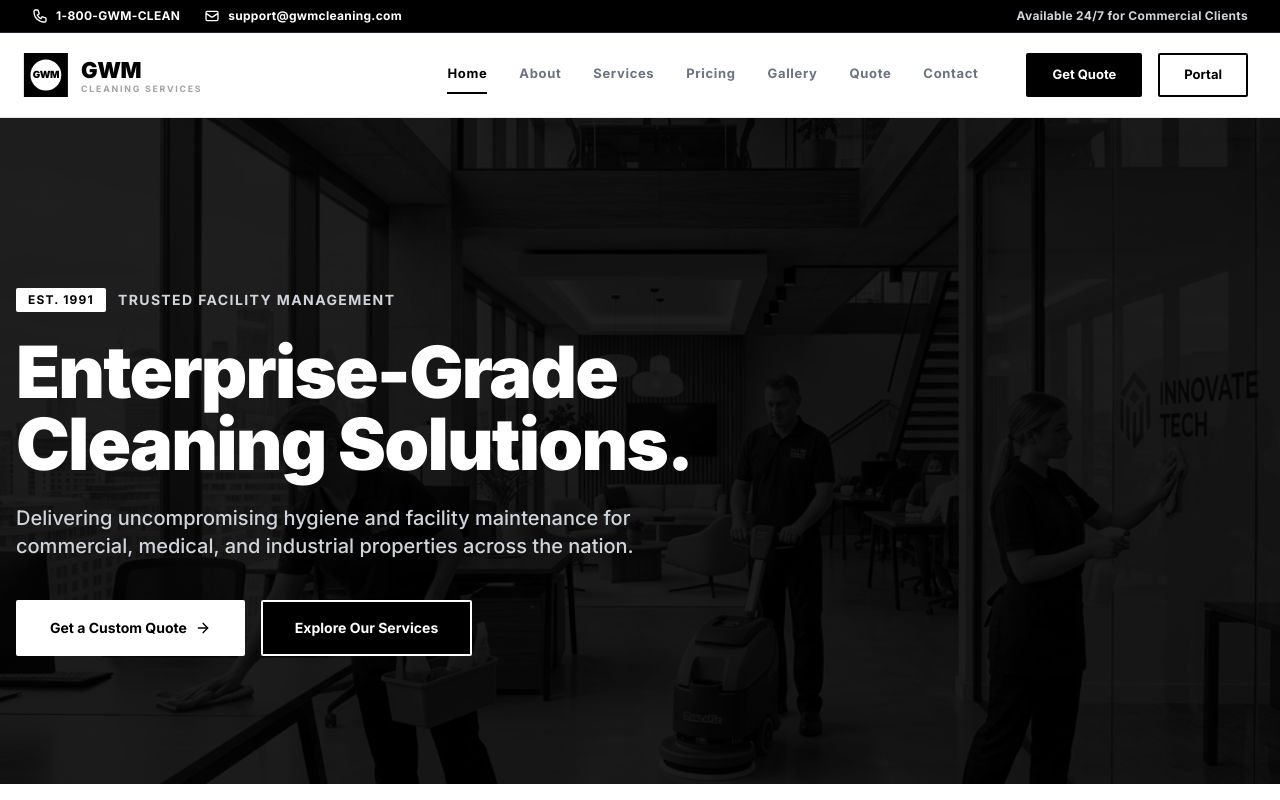
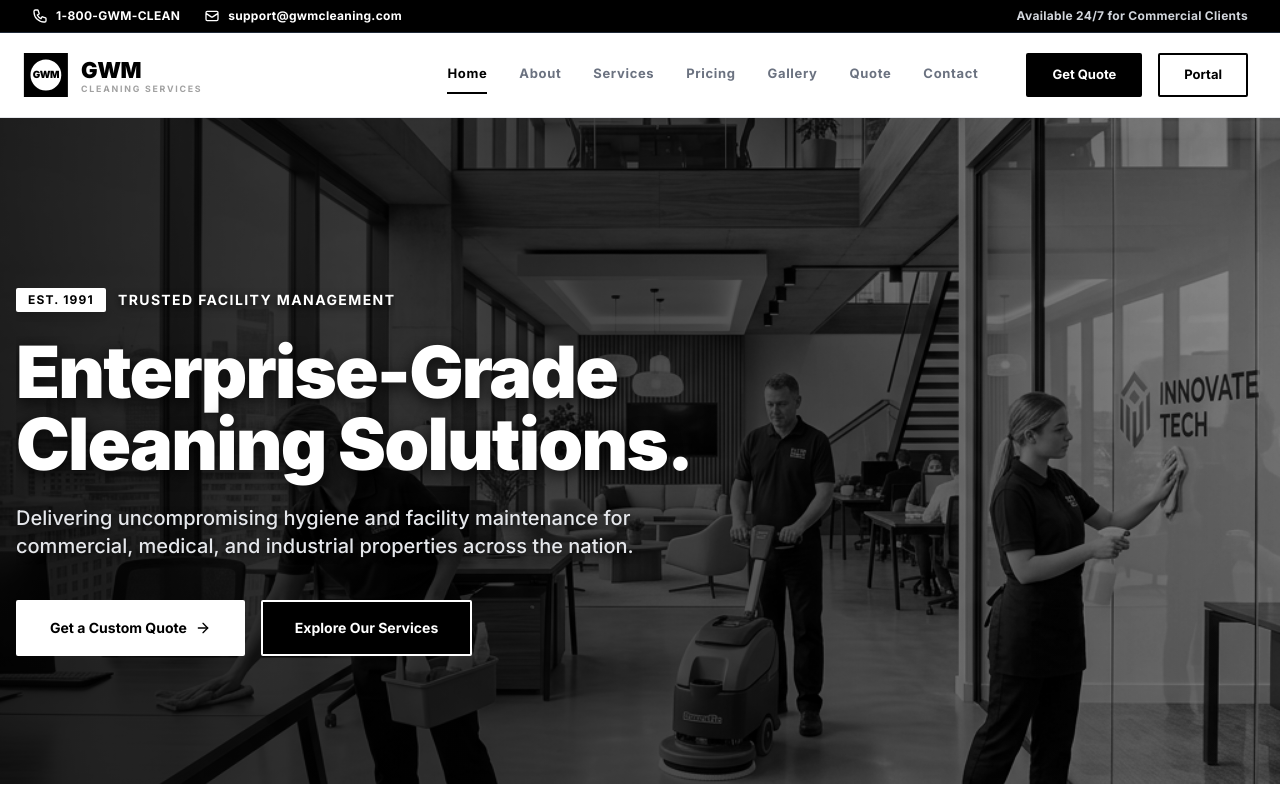
Before and after one commit to Navya-shaji/GWM, a React (Vite) app: page / in a window 1280 px wide. Shown: the top 800 px of the page. Built offline with nearby package versions, Linux system fonts and the light colour scheme.

Commit message:
style: improve hero section contrast with gradient and text shadows

```diff
--- a/src/pages/Home.tsx
+++ b/src/pages/Home.tsx
@@ -12,31 +12,37 @@ const Home: React.FC = () => {
           <img
             src="/images/hero.png"
             alt="Enterprise Cleaning"
-            className="w-full h-full object-cover opacity-30 grayscale"
+            className="w-full h-full object-cover opacity-60 grayscale"
           />
-          <div className="absolute inset-0 bg-black/60"></div>
+          <div className="absolute inset-0 bg-gradient-to-r from-black/80 via-black/50 to-transparent"></div>
         </div>
 
         <div className="container mx-auto px-4 max-w-7xl relative z-10">
           <div className="max-w-3xl">
             <ScrollReveal direction="up">
-              <div className="flex items-center gap-3 mb-6">
+              <div className="flex items-center gap-3 mb-6 drop-shadow-md">
                 <span className="px-3 py-1 bg-white text-black text-xs font-bold uppercase tracking-widest rounded-sm">
                   Est. 1991
                 </span>
-                <span className="text-sm font-bold tracking-widest text-gray-300 uppercase">Trusted Facility Management</span>
+                <span className="text-sm font-bold tracking-widest text-white uppercase" style={{ textShadow: '0 2px 8px rgba(0,0,0,0.8)' }}>Trusted Facility Management</span>
               </div>
             </ScrollReveal>
 
             <ScrollReveal direction="up" delay={0.1}>
-              <h1 className="text-5xl md:text-6xl lg:text-7xl font-black leading-tight tracking-tight mb-6">
+              <h1
+                className="text-5xl md:text-6xl lg:text-7xl font-black leading-tight tracking-tight mb-6"
+                style={{ textShadow: '0 4px 16px rgba(0,0,0,0.8)' }}
+              >
                 Enterprise-Grade <br />
                 Cleaning Solutions.
               </h1>
             </ScrollReveal>
 
             <ScrollReveal direction="up" delay={0.2}>
-              <p className="text-lg md:text-xl text-gray-300 mb-10 max-w-2xl leading-relaxed font-medium">
+              <p
+                className="text-lg md:text-xl text-gray-200 mb-10 max-w-2xl leading-relaxed font-medium"
+                style={{ textShadow: '0 2px 8px rgba(0,0,0,0.8)' }}
+              >
                 Delivering uncompromising hygiene and facility maintenance for commercial, medical, and industrial properties across the nation.
               </p>
             </ScrollReveal>
```
